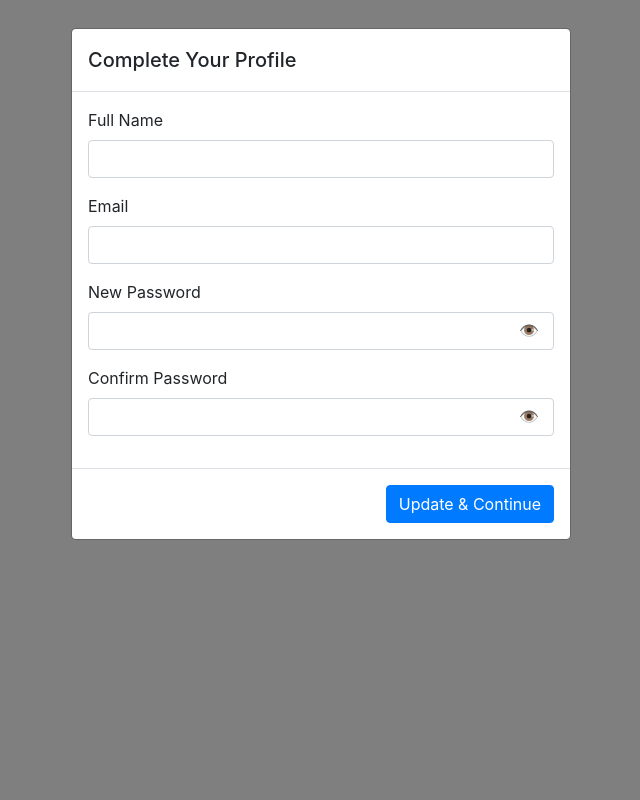
After one commit to Coronado2242/eventplanner_system, a PHP site: page /account/first_login_update.php in a window 1280 px wide. The commit adds this page. Shown: the whole page, without its empty margins (319-959 px from the left). Run offline with PHP 8.4, Linux system fonts and the light colour scheme; the visitor is signed in with stand-in values (Sample User, id 1).

Commit message:
new file:   account/first_login_update.php 	modified:   account/process_login.php 	modified:   account/process_signup.php 	new file:   account/update_first_login.php 	modified:   dashboard/ccsdean_dashboard.php

```diff
--- /dev/null
+++ b/account/first_login_update.php
@@ -0,0 +1,80 @@
+<?php
+session_start();
+if (!isset($_SESSION['user_logged_in']) || !isset($_SESSION['user_id'])) {
+    header("Location: login.php");
+    exit();
+}
+?>
+
+<!DOCTYPE html>
+<html>
+<head>
+    <title>First Login Update</title>
+    <link rel="stylesheet" href="https://stackpath.bootstrapcdn.com/bootstrap/4.5.2/css/bootstrap.min.css">
+    <style>
+        .password-toggle {
+            cursor: pointer;
+            position: absolute;
+            right: 15px;
+            top: 38px;
+        }
+        .position-relative {
+            position: relative;
+        }
+    </style>
+</head>
+<body onload="$('#updateModal').modal('show');">
+
+<div class="modal fade" id="updateModal" tabindex="-1" role="dialog" data-backdrop="static">
+    <div class="modal-dialog" role="document">
+        <form method="POST" action="update_first_login.php" class="modal-content" onsubmit="return validatePasswords();">
+            <div class="modal-header">
+                <h5 class="modal-title">Complete Your Profile</h5>
+            </div>
+            <div class="modal-body">
+                <div class="form-group">
+                    <label>Full Name</label>
+                    <input type="text" name="fullname" class="form-control" required>
+                </div>
+                <div class="form-group">
+                    <label>Email</label>
+                    <input type="text" name="email" class="form-control" required>
+                </div>
+                <div class="form-group position-relative">
+                    <label>New Password</label>
+                    <input type="password" id="password" name="password" class="form-control" required minlength="4">
+                    <span class="password-toggle" onclick="togglePassword('password')">&#128065;</span>
+                </div>
+                <div class="form-group position-relative">
+                    <label>Confirm Password</label>
+                    <input type="password" id="confirm_password" class="form-control" required>
+                    <span class="password-toggle" onclick="togglePassword('confirm_password')">&#128065;</span>
+                </div>
+            </div>
+            <div class="modal-footer">
+                <button type="submit" class="btn btn-primary">Update & Continue</button>
+            </div>
+        </form>
+    </div>
+</div>
+
+<script src="https://code.jquery.com/jquery-3.5.1.slim.min.js"></script>
+<script src="https://cdn.jsdelivr.net/npm/bootstrap@4.5.2/dist/js/bootstrap.bundle.min.js"></script>
+<script>
+function togglePassword(id) {
+    const input = document.getElementById(id);
+    input.type = input.type === 'password' ? 'text' : 'password';
+}
+
+function validatePasswords() {
+    const pass = document.getElementById('password').value;
+    const confirm = document.getElementById('confirm_password').value;
+    if (pass !== confirm) {
+        alert('Passwords do not match.');
+        return false;
+    }
+    return true;
+}
+</script>
+</body>
+</html>
--- a/dashboard/ccsdean_dashboard.php
+++ b/dashboard/ccsdean_dashboard.php
@@ -16,7 +16,7 @@ if (!$conn) {
 <html lang="en">
 <head>
     <meta charset="UTF-8">
-    <title>CCS Dean Dashboard</title>
+    <title>CCS Dean Portal</title>
     <script src="https://cdn.jsdelivr.net/npm/chart.js"></script>
     <link rel="stylesheet" href="https://cdnjs.cloudflare.com/ajax/libs/font-awesome/6.5.0/css/all.min.css">
     <meta http-equiv="Cache-Control" content="no-cache, no-store, must-revalidate">
@@ -496,7 +496,6 @@ document.addEventListener("click", function(event) {
 document.addEventListener("DOMContentLoaded", function () {
     // Load iframe contents
     document.getElementById("calendarFrame").src = "../calendar/calendar.php";
-    document.getElementById("approvalFrame").src = "../request/forapproval.php";
     document.getElementById("requirementsFrame").src = "../request/requirements.php";
 
     // Check for 'tab' in URL
```
Also changed, not shown: account/process_login.php (+13 -11 lines), account/process_signup.php (+8 -2 lines), account/update_first_login.php (added, +34 -0 lines).
